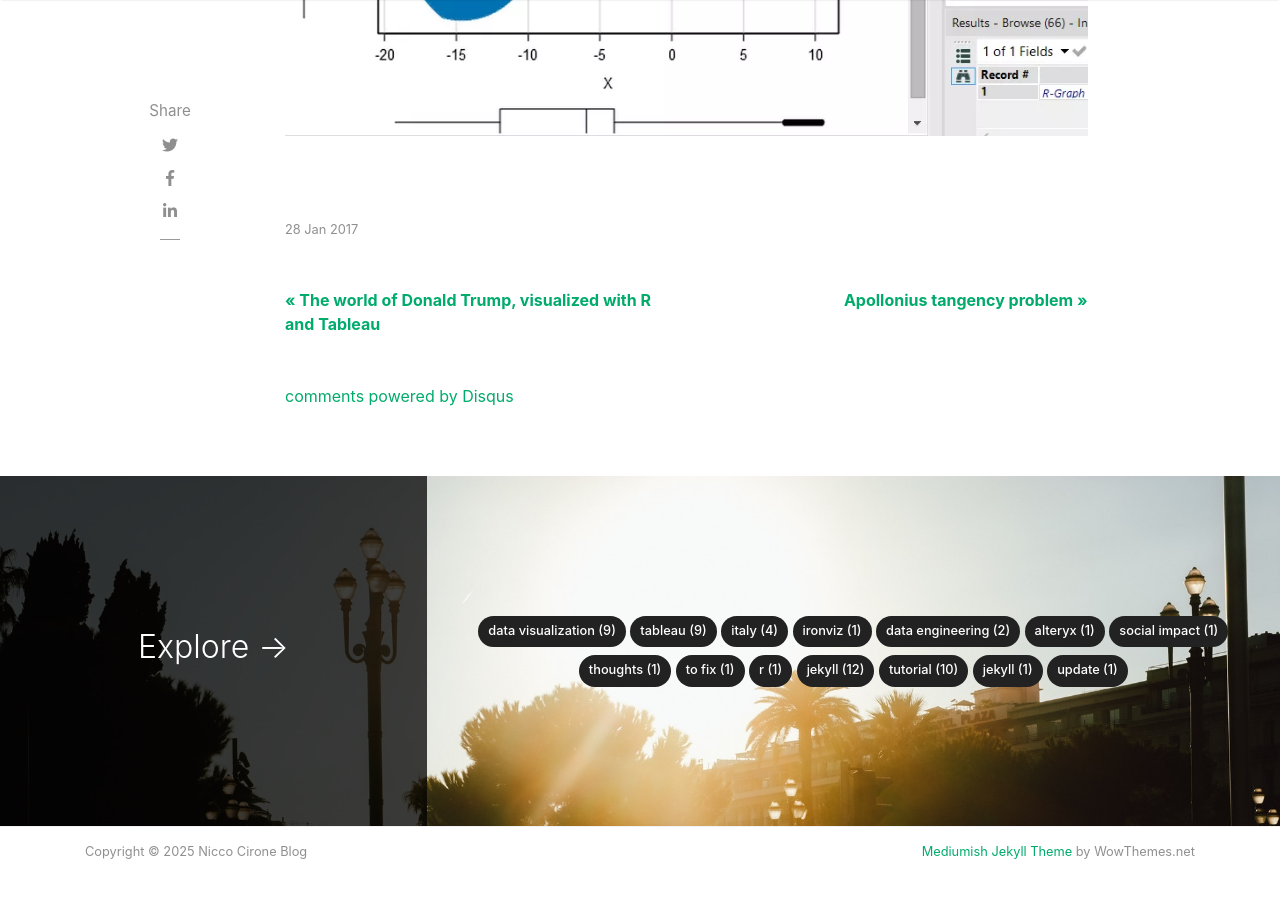
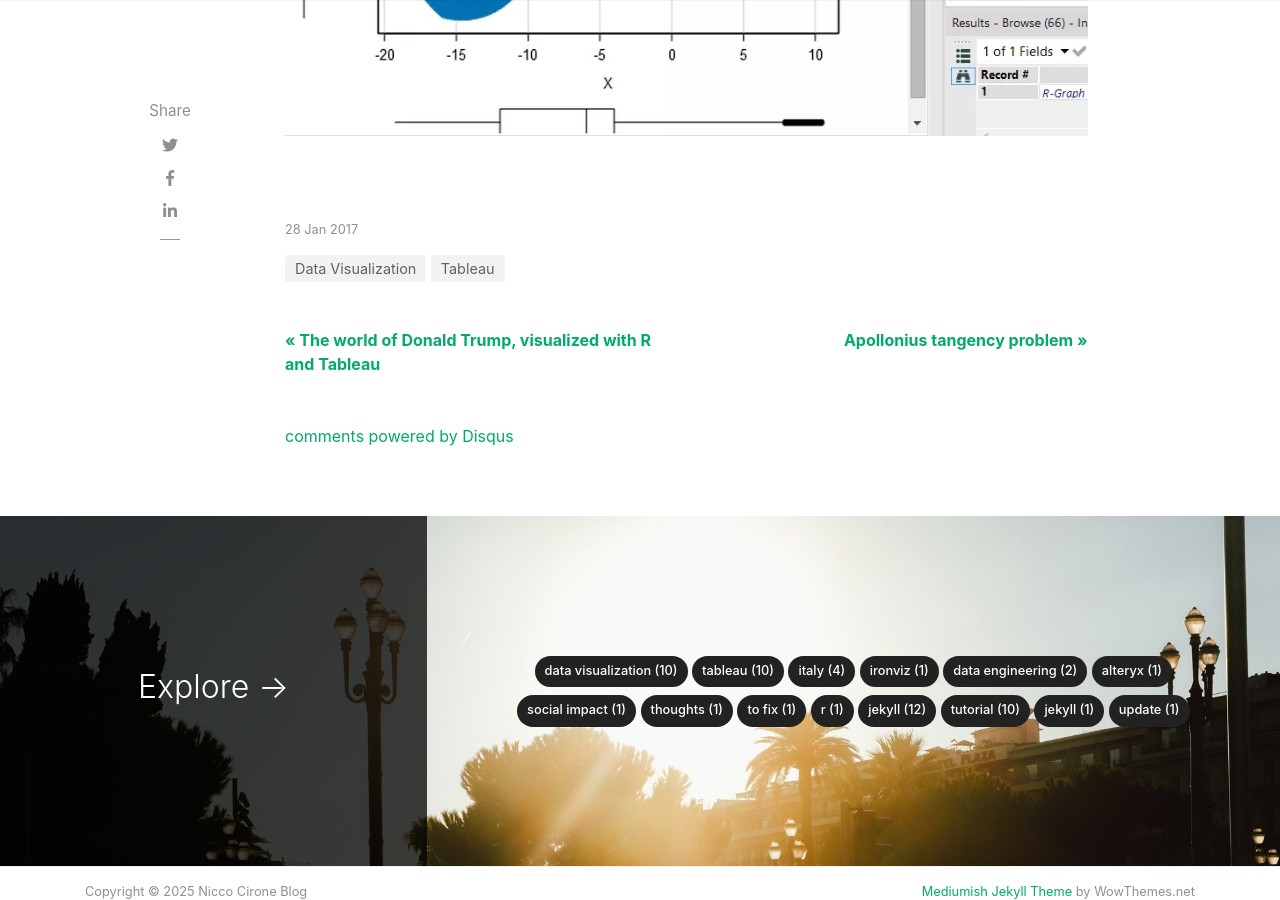
Before and after one commit to Nicco-Cirone/blog, a Jekyll site: the page built from _posts/2017-01-28-missions-to-mars-and-the-moon-circles-and-sigmoids-in-tableau.md, in a window 1280 px wide and 900 px high, scrolled down 12611 px. Built offline with Jekyll 4.4.1, drawn with Linux system fonts in a browser that asks for light colours; nearby versions of some CDN libraries; comment, search, counter and statistics services are not loaded.

Commit message:
Update 2017-01-28-missions-to-mars-and-the-moon-circles-and-sigmoids-in-tableau.md

```diff
--- a/_posts/2017-01-28-missions-to-mars-and-the-moon-circles-and-sigmoids-in-tableau.md
+++ b/_posts/2017-01-28-missions-to-mars-and-the-moon-circles-and-sigmoids-in-tableau.md
@@ -2,6 +2,7 @@
 title: "Missions to Mars and the Moon: circles and sigmoids in Tableau"
 date: 2017-01-28 22:33:52
 layout: post
+categories: [ Data Visualization, Tableau ]
 ---
 
 This week I spent my free time stretching and refreshing my (high school) knowledge of plotting exponential functions. Here below the end result: A visualization in Tableau of all the missions to Mars and the Moon so far, represented by curved lines and sorted by recency.
```
